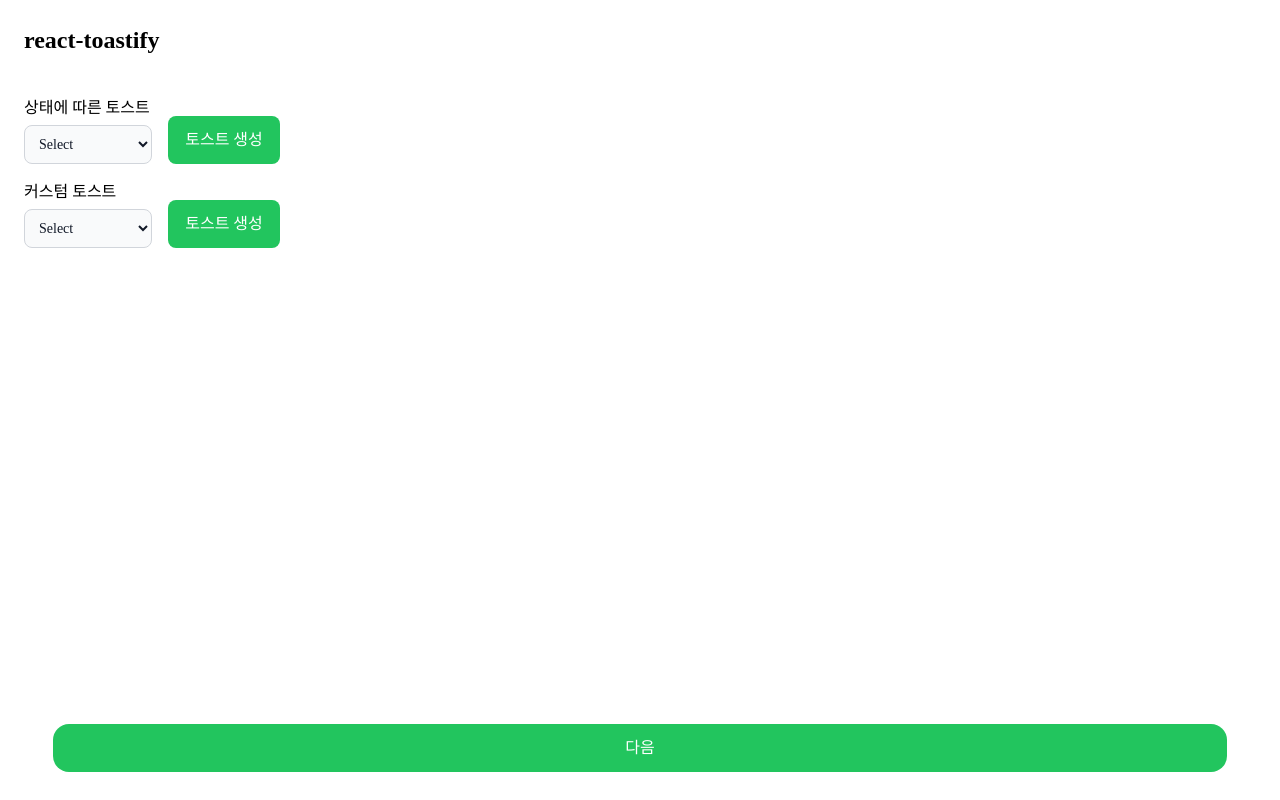
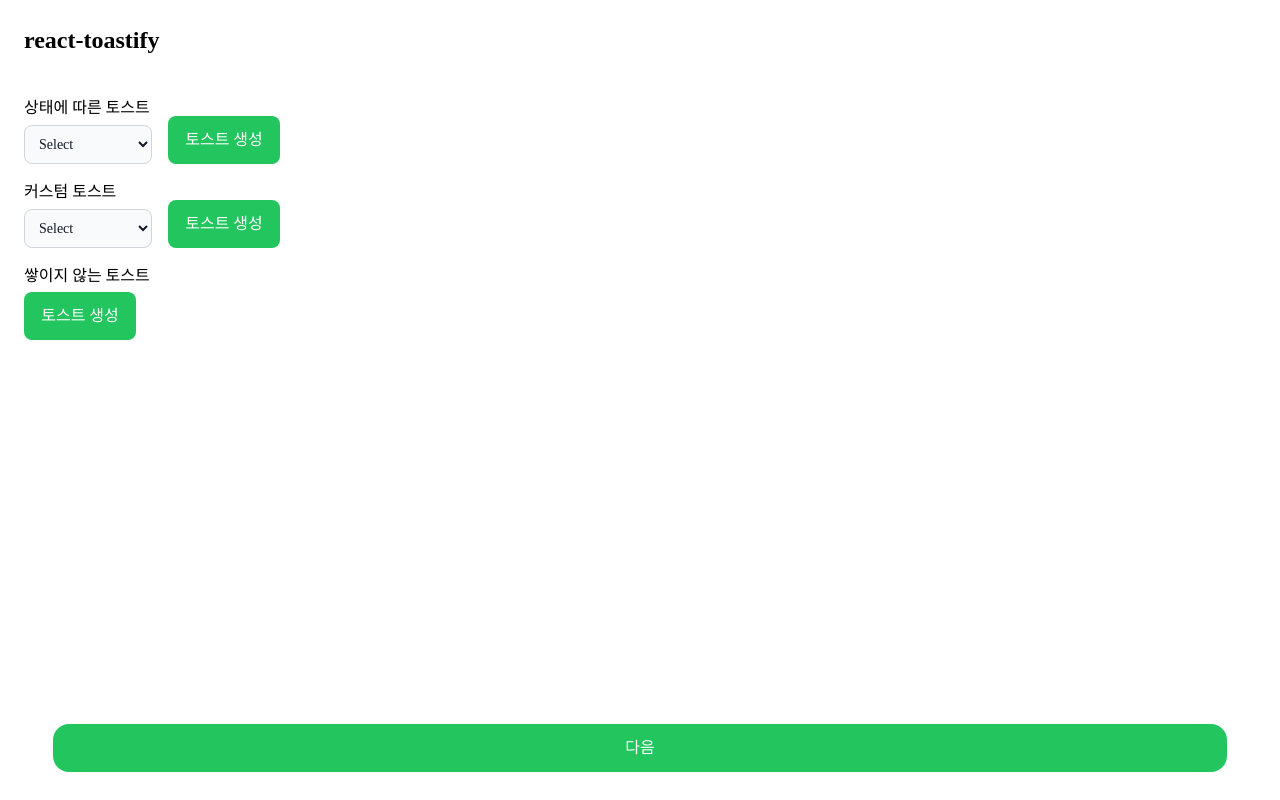
Before and after one commit to superb77/toast-compare, a React (Create React App) app: page /toastify in a window 1280 px wide. Built offline with nearby package versions, Linux system fonts and the light colour scheme.

Commit message:
feat: toastify Dismiss 추가

```diff
--- a/src/components/HotDismissToast.tsx
+++ b/src/components/HotDismissToast.tsx
@@ -11,7 +11,7 @@ export function HotDismissToast() {
     if (prevToastId) toast.remove(prevToastId);
 
     // 토스트 아이디를 반환합니다.
-    let toastId = toast('Wow so easy !', {
+    const toastId = toast('Wow so easy !', {
       duration: 3000,
       icon: '🦄',
     });
--- /dev/null
+++ b/src/components/TostifyDismissToast.tsx
@@ -0,0 +1,26 @@
+import { useState } from 'react';
+import { Id, toast } from 'react-toastify';
+import { Button } from 'common';
+
+export function TostifyDismissToast() {
+  const [prevToastId, setPrevToastId] = useState<Id>("");
+
+  const onClick = () => {
+    if (prevToastId) toast.dismiss(prevToastId);
+    // toast.dismiss() 모든 토스트를 제거합니다.
+
+    // 토스트 아이디를 반환합니다.
+    const toastId = toast('Wow so easy !', {
+      icon: '🦄',
+    });
+
+    setPrevToastId(toastId);
+  }
+
+  return (
+    <div className="mt-5">
+      <h3 className="mb-2">쌓이지 않는 토스트</h3>
+      <Button onClick={onClick} />
+    </div>
+  )
+}
--- a/src/components/index.ts
+++ b/src/components/index.ts
@@ -3,3 +3,4 @@ export { HotCustomToast } from 'components/HotCustomToast';
 export { HotDismissToast } from 'components/HotDismissToast';
 export { TostifyStatusToast } from 'components/TostifyStatusToast';
 export { TostifyCustomToast } from 'components/TostifyCustomToast';
+export { TostifyDismissToast } from 'components/TostifyDismissToast';
--- a/src/pages/Toastify.tsx
+++ b/src/pages/Toastify.tsx
@@ -1,6 +1,6 @@
 import { ToastContainer } from 'react-toastify';
 import { Layout } from 'common';
-import { TostifyStatusToast, TostifyCustomToast } from 'components';
+import { TostifyStatusToast, TostifyCustomToast, TostifyDismissToast } from 'components';
 import "react-toastify/dist/ReactToastify.css";
 
 
@@ -11,6 +11,7 @@ export function Toastify() {
       <div className="w-full h-full flex flex-col">
         <TostifyStatusToast />
         <TostifyCustomToast />
+        <TostifyDismissToast />
       </div>
       <ToastContainer />
     </Layout>
```
